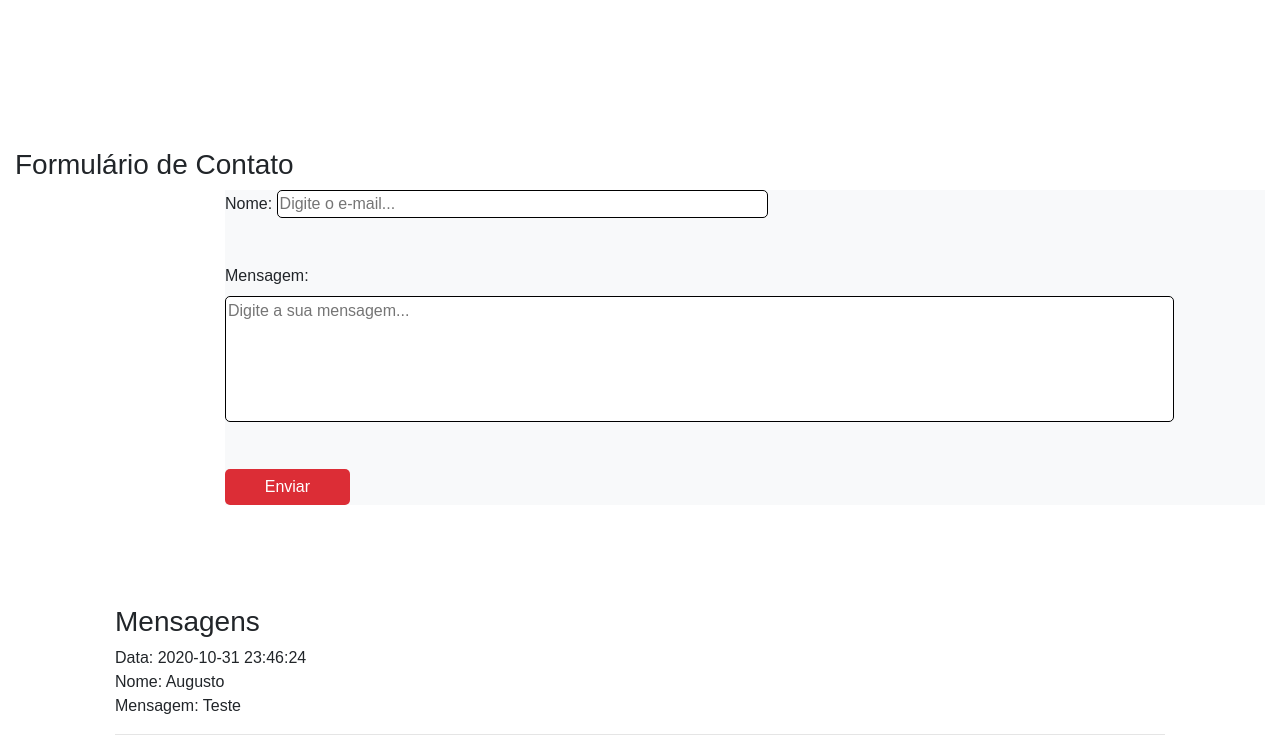
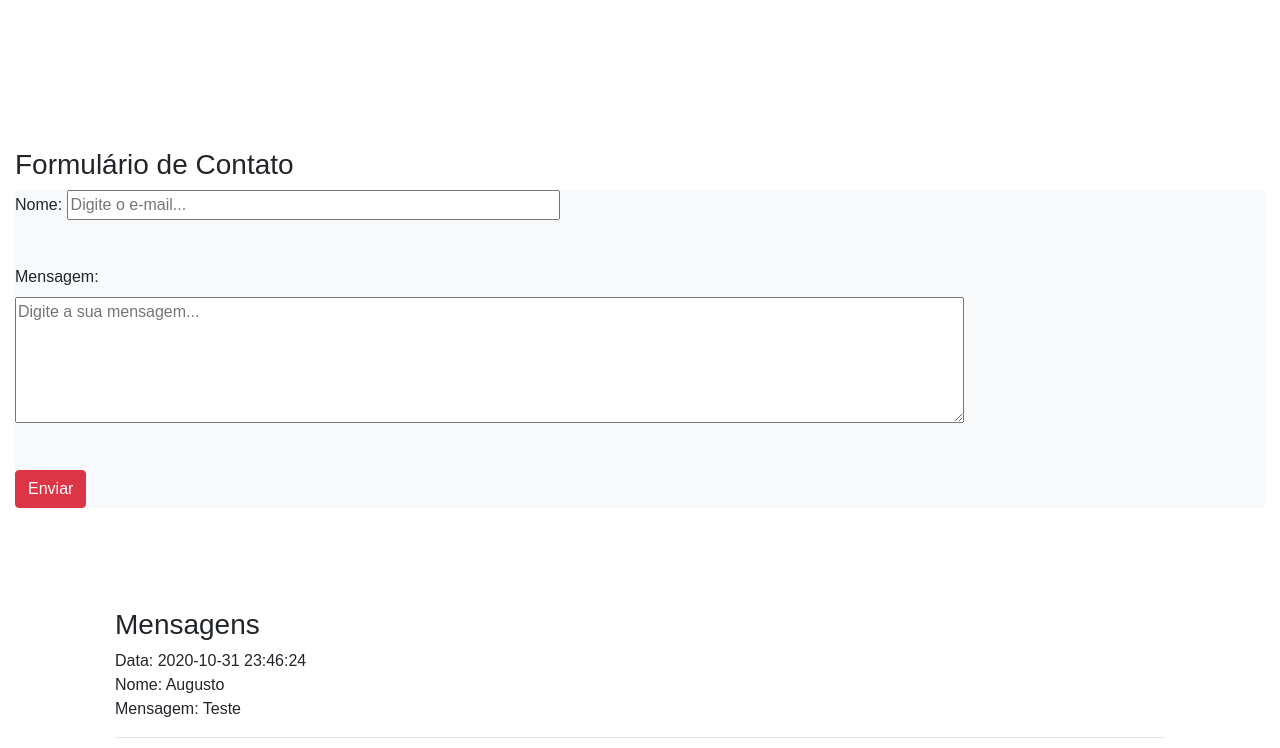
Before and after one commit to gil-son/fullstackeletro, a PHP site: page /contato.php in a window 1280 px wide. Shown: the part 219-967 px from the top of the page. Run offline with PHP 8.4, Linux system fonts and the light colour scheme; data comes from the database, SQL or seed files in the repository.

Commit message:
4.0 Complementa o Bootstrap

```diff
--- a/css/estilo.css
+++ b/css/estilo.css
@@ -144,41 +106,12 @@ section.contatos {
     margin: 0 0 150px 0;
 }
 
-form input {
-    border: 1px solid black;
-    border-radius: 5px;
-}
-
-textarea#mensagem {
-    border: 1px solid black;
-    border-radius: 5px;
-    resize: none;
-}
-
-.fomulario-contato {
-    margin: 0 0 0 210px;
-
-}
 
 .comentarios {
     margin: 100px;
 }
 
-button#Enviar {
-    width: 12%;
-    background-color: #DC2D36;
-    color: #fff;
-    border: none;
-    border-radius: 5px;
-    transition: width 2s;
-}
 
-button#Enviar:hover {
-    width: 20%;
-    text-shadow: 2px 2px 4px #000000;
-    cursor: pointer;
-
-}
 
 #formas_pagamento{
     color: #DC2D36;
```
Also changed, not shown: other parts of css/estilo.css (+1 -39 lines).
